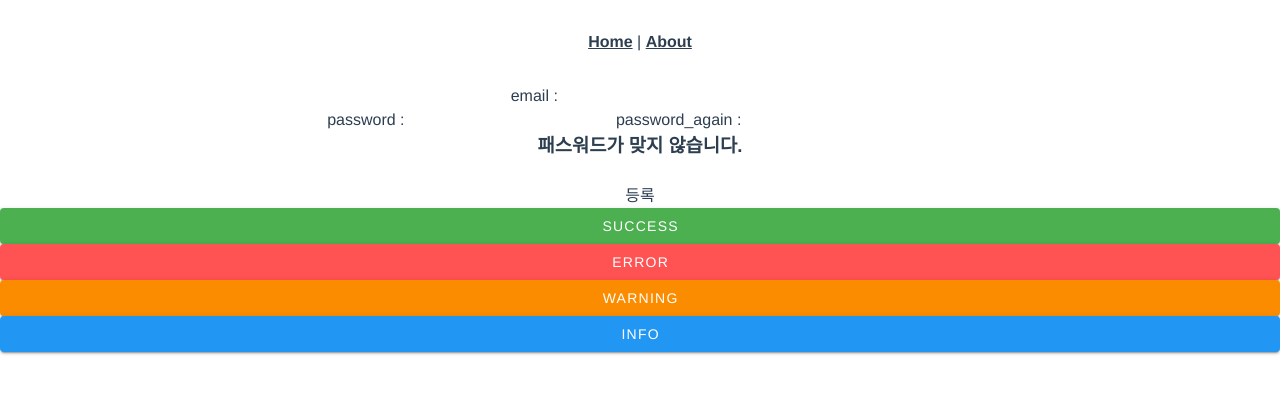
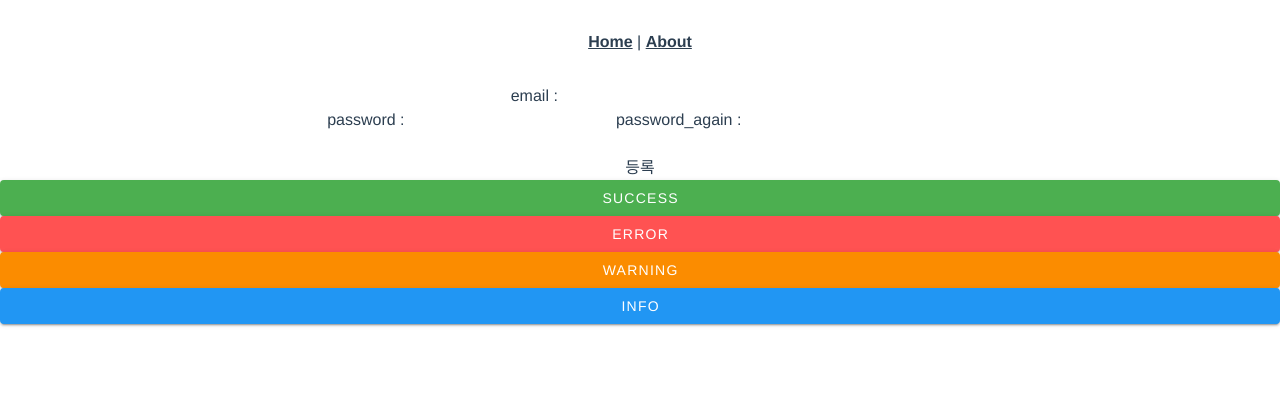
Before and after one commit to homekeeper89/side_vue_toy, a Vue app: page /user/register in a window 1280 px wide. Shown: the top 394 px of the page. Built offline with nearby package versions, Linux system fonts and the light colour scheme.

Commit message:
[modify] v-if 유닛 테스트 수정
변경분 반영되도록

```diff
--- a/src/components/user/UserRegister.vue
+++ b/src/components/user/UserRegister.vue
@@ -10,7 +10,7 @@
       <span>password_again : </span>
       <input class="password_re" type="text" v-model="password_re" />
     </div>
-    <div class="error__password--input" v-if="isPasswordSame">
+    <div v-if="!isPasswordSame" class="error__password--input">
       <h3>패스워드가 맞지 않습니다.</h3>
     </div>
     <div>
```
Also changed, not shown: 2 other files (tests, documents, lock files or other folders).
